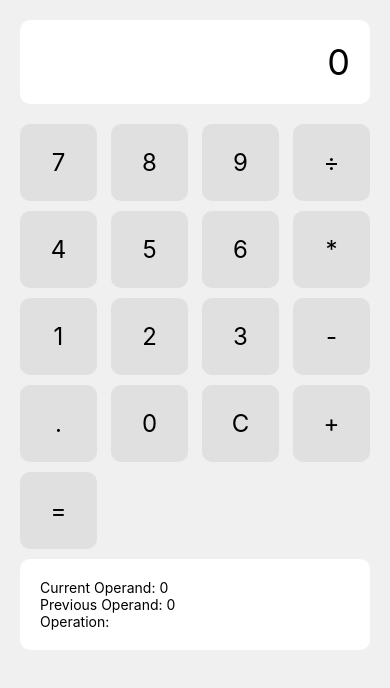
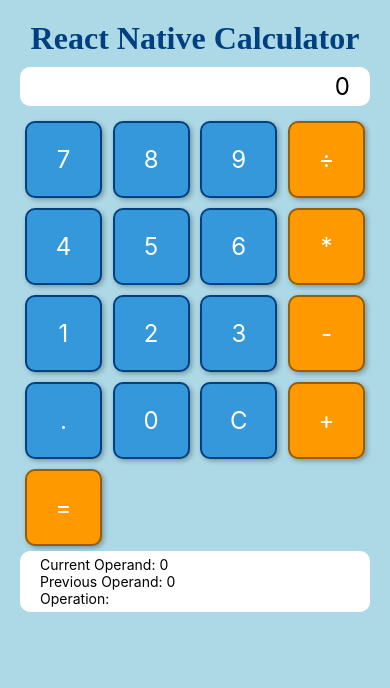
Before and after one commit to rocketsw/CalcRN, a React Native app: screen / in a window 390 px wide. Shown: the top 688 px of the page. Built offline with nearby package versions, Linux system fonts and the light colour scheme.

Commit message:
Added color to styles

```diff
--- a/Calculator.tsx
+++ b/Calculator.tsx
@@ -4,6 +4,7 @@
 import { RootState } from './store';
 import { inputDigit, inputDecimal, setOperation, clearDisplay, debug, calculateResult } from './features/calculatorSlice';
 import CalculatorInputButton from './components/CalculatorInputButton';
+import { styles } from "./styles";
 //import { ACTIONS } from './constants/Actions'
 
 // division symbol is ÷
@@ -54,27 +55,30 @@
   */
   return (
     <View style={styles.container}>
+      <View>
+        <Text style={styles.displayText}>React Native Calculator</Text>
+      </View>
       <View style={styles.display}>
-        <Text style={styles.displayText}>{current}</Text>
+        <Text style={styles.displayResult}>{current}</Text>
       </View>
       <View style={styles.buttonContainer}>
-        <CalculatorInputButton handleFunction={handleDigitPress} value="7" />
-        <CalculatorInputButton handleFunction={handleDigitPress} value="8" />
-        <CalculatorInputButton handleFunction={handleDigitPress} value="9" />
-        <CalculatorInputButton handleFunction={handleChooseOperation} value="÷" />
-        <CalculatorInputButton handleFunction={handleDigitPress} value="4" />
-        <CalculatorInputButton handleFunction={handleDigitPress} value="5" />
-        <CalculatorInputButton handleFunction={handleDigitPress} value="6" />
-        <CalculatorInputButton handleFunction={handleChooseOperation} value="*" />
-        <CalculatorInputButton handleFunction={handleDigitPress} value="1" />
-        <CalculatorInputButton handleFunction={handleDigitPress} value="2" />
-        <CalculatorInputButton handleFunction={handleDigitPress} value="3" />
-        <CalculatorInputButton handleFunction={handleChooseOperation} value="-" />
-        <CalculatorInputButton handleFunction={handleDecimalPress} value="." />
-        <CalculatorInputButton handleFunction={handleDigitPress} value="0" />
-        <CalculatorInputButton handleFunction={handleClearPress} value="C" />
-        <CalculatorInputButton handleFunction={handleChooseOperation} value="+" />
-        <CalculatorInputButton handleFunction={handleEqualPress} value="=" />
+        <CalculatorInputButton handleFunction={handleDigitPress} value="7" type='digit' />
+        <CalculatorInputButton handleFunction={handleDigitPress} value="8" type='digit' />
+        <CalculatorInputButton handleFunction={handleDigitPress} value="9" type='digit' />
+        <CalculatorInputButton handleFunction={handleChooseOperation} value="÷" type='op' />
+        <CalculatorInputButton handleFunction={handleDigitPress} value="4" type='digit' />
+        <CalculatorInputButton handleFunction={handleDigitPress} value="5" type='digit' />
+        <CalculatorInputButton handleFunction={handleDigitPress} value="6" type='digit' />
+        <CalculatorInputButton handleFunction={handleChooseOperation} value="*" type='op' />
+        <CalculatorInputButton handleFunction={handleDigitPress} value="1" type='digit' />
+        <CalculatorInputButton handleFunction={handleDigitPress} value="2" type='digit' />
+        <CalculatorInputButton handleFunction={handleDigitPress} value="3" type='digit' />
+        <CalculatorInputButton handleFunction={handleChooseOperation} value="-" type='op' />
+        <CalculatorInputButton handleFunction={handleDecimalPress} value="." type='digit' />
+        <CalculatorInputButton handleFunction={handleDigitPress} value="0" type='digit' />
+        <CalculatorInputButton handleFunction={handleClearPress} value="C" type='digit' />
+        <CalculatorInputButton handleFunction={handleChooseOperation} value="+" type='op' />
+        <CalculatorInputButton handleFunction={handleEqualPress} value="=" type='op' />
         { /* <CalculatorInputButton handleFunction={handleDebugPress} value="debug" /> */}
       </View>
       <View style={styles.display}>
@@ -85,48 +89,3 @@
     </View>
   );
 }
-
-/*
-<View style={styles.display}>
-<Text>Current Operand: {current}</Text>
-<Text>Previous Operand: {previous}</Text>
-<Text>Operation: {operation}</Text>
-</View>
-*/
-
-export const styles = StyleSheet.create({
-  container: {
-    flex: 1,
-    backgroundColor: '#f0f0f0',
-    padding: 20,
-  },
-  display: {
-    backgroundColor: '#fff',
-    padding: 20,
-    marginBottom: 20,
-    borderRadius: 10,
-  },
-  displayText: {
-    fontSize: 36,
-    textAlign: 'right',
-  },
-  buttonContainer: {
-    flexDirection: 'row',
-    flexWrap: 'wrap',
-    justifyContent: 'space-between',
-  },
-  button: {
-    width: '22%',
-    aspectRatio: 1,
-    backgroundColor: '#e0e0e0',
-    justifyContent: 'center',
-    alignItems: 'center',
-    marginBottom: 10,
-    borderRadius: 10,
-  },
-  buttonText: {
-    fontSize: 24,
-  },
-});
-
-//export default Calculator;
--- a/components/CalculatorInputButton.tsx
+++ b/components/CalculatorInputButton.tsx
@@ -1,19 +1,31 @@
 //import { ACTIONS } from "../constants/Actions"
-import { Pressable, Text } from "react-native";
-import { styles } from '../Calculator'
+import { Pressable, StyleSheet, Text } from "react-native";
+import { styles } from "../styles";
+
+const digitButtonStyle = StyleSheet.flatten([styles.button, styles.digitButton]);
+const opButtonStyle = StyleSheet.flatten([styles.button, styles.opButton]);
+const digitButtonText = StyleSheet.flatten([styles.buttonText, styles.digitText]);
+const opButtonText = StyleSheet.flatten([styles.buttonText, styles.opText]);
+
 
 export type CalculatorInputButtonPropType = {
     handleFunction: (value?: string) => void;
     value?: string;
+    type: string;
 }
 
-export default function CalculatorInputButton({ handleFunction, value }: CalculatorInputButtonPropType) {
-
+export default function CalculatorInputButton({ handleFunction, value, type }: CalculatorInputButtonPropType) {
+    let buttonStyle = digitButtonStyle;
+    let buttonText = digitButtonText;
+    if( type === 'op') {
+        buttonStyle = opButtonStyle;
+        buttonText = opButtonText;
+    }
     return (
-        <Pressable style={styles.button}
+        <Pressable style={buttonStyle}
             onPress={() => handleFunction(value)}
         >
-            <Text style={styles.buttonText}>{value}</Text>
+            <Text style={buttonText}>{value}</Text>
         </Pressable>
     )
 }
--- a/package.json
+++ b/package.json
@@ -32,6 +32,7 @@
     "@types/react-test-renderer": "^18.0.0",
     "babel-jest": "^29.6.3",
     "eslint": "^8.19.0",
+    "expo-doctor": "^1.9.0",
     "jest": "^29.6.3",
     "prettier": "2.8.8",
     "react-test-renderer": "18.2.0",
--- /dev/null
+++ b/styles.ts
@@ -0,0 +1,78 @@
+import {StyleSheet} from 'react-native';
+
+export const styles = StyleSheet.create({
+  container: {
+    flex: 1,
+    backgroundColor: 'lightblue',
+    padding: 20,
+  },
+  display: {
+    backgroundColor: '#fff',
+    paddingHorizontal: 20,
+    paddingVertical: 5,
+    marginBottom: 10,
+    borderRadius: 10,
+  },
+  displayResult: {
+    fontSize: 24,
+    textAlign: 'right',
+  },
+  displayText: {
+    fontFamily: "Times New Roman",
+    fontSize: 32,
+    fontWeight: 'bold',
+    color: '#004080',
+    textAlign: 'center',
+    marginBottom: 10,
+  },
+  buttonContainer: {
+    flexDirection: 'row',
+    flexWrap: 'wrap',
+    justifyContent: 'space-between',
+  },
+  button_: {
+    width: '22%',
+    aspectRatio: 1,
+    backgroundColor: '#e0e0e0',
+    justifyContent: 'center',
+    alignItems: 'center',
+    marginBottom: 10,
+    borderRadius: 10,
+  },
+  button: {
+    width: '22%',
+    aspectRatio: 1,
+    borderWidth: 2,
+    borderRadius: 10,
+    padding: 15,
+    margin: 5,
+    alignItems: 'center',
+    justifyContent: 'center',
+    textAlign: 'center',
+    color: 'white',
+    fontWeight: 'bold',
+    textTransform: 'uppercase',
+    shadowColor: '#000',
+    shadowOffset: {width: 2, height: 2},
+    shadowOpacity: 0.3,
+    shadowRadius: 5,
+    elevation: 5,
+  },
+  digitButton: {
+    backgroundColor: '#3498db',
+    borderColor: '#004080',
+  },
+  opButton: {
+    backgroundColor: '#ff9900',
+    borderColor: '#995c00',
+  },
+  buttonText: {
+    fontSize: 24,
+  },
+  digitText: {
+    color: 'white',
+  },
+  opText: {
+    color: 'white',
+  },
+});
```
Also changed, not shown: 2 other files (tests, documents, lock files or other folders).
